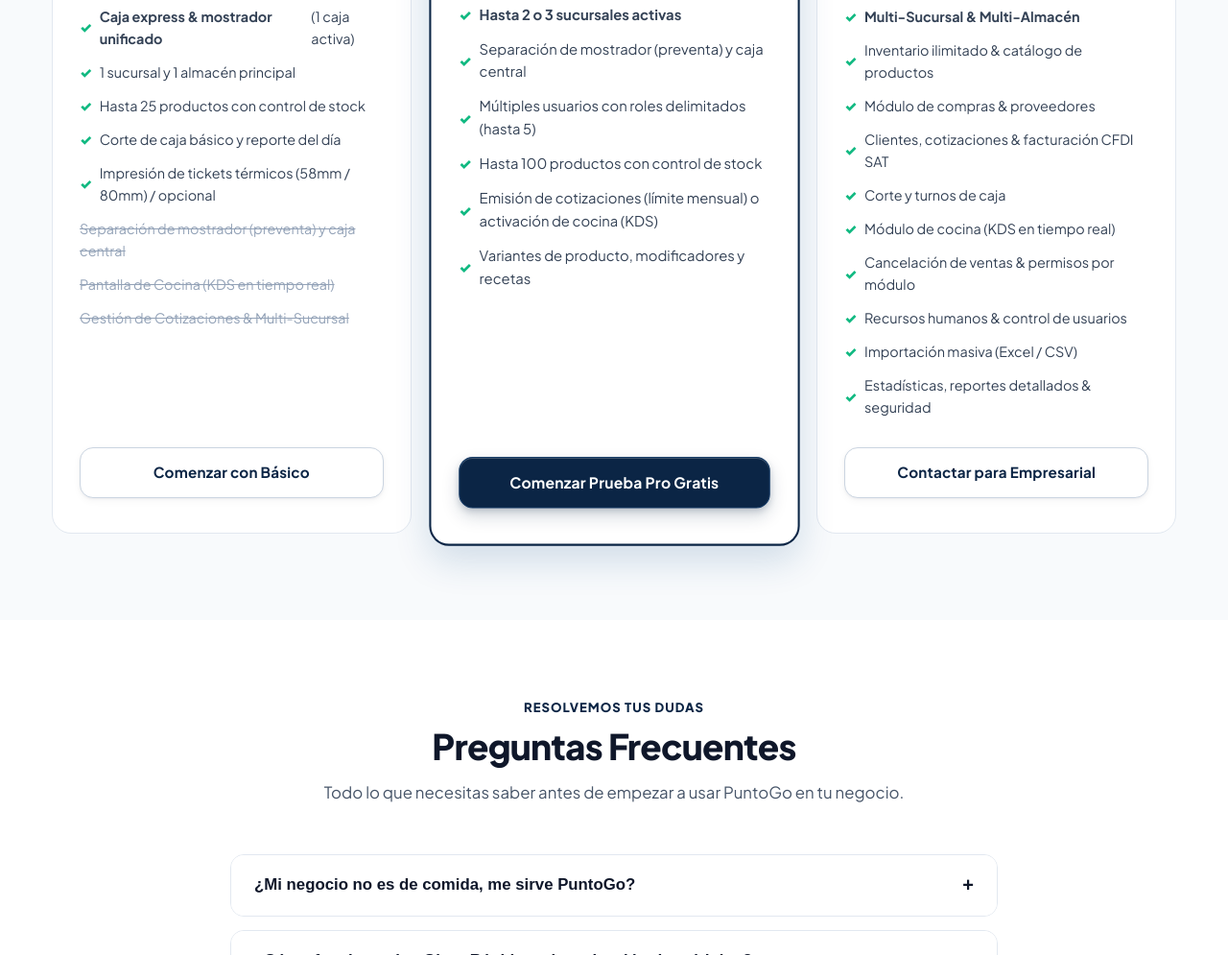
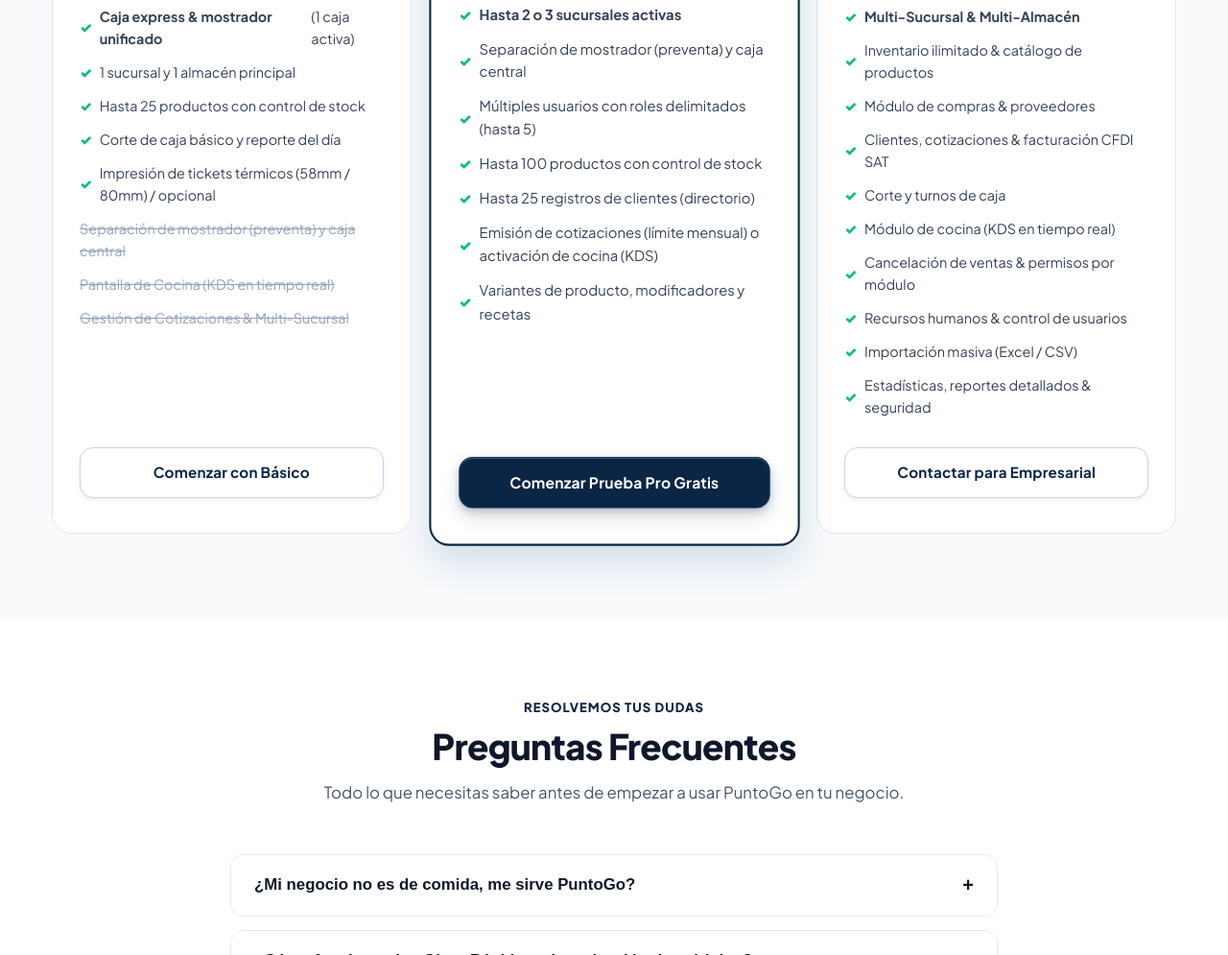
Before and after one commit to J3susAlf/puntogo-landing, a website: page index.html in a window 1280 px wide. Shown: the part 5178-6173 px from the top of the page at 96% size. Drawn offline with Linux system fonts and the light colour scheme.

Commit message:
AGREGACION DE UN PUNTO ADICIONAL EN PRO NEGOCIO

```diff
--- a/index.html
+++ b/index.html
@@ -848,6 +848,7 @@
             <li class="check">Separación de mostrador (preventa) y caja central</li>
             <li class="check">Múltiples usuarios con roles delimitados (hasta 5)</li>
             <li class="check">Hasta 100 productos con control de stock</li>
+            <li class="check">Hasta 25 registros de clientes (directorio)</li>
             <li class="check">Emisión de cotizaciones (límite mensual) o activación de cocina (KDS)</li>
             <li class="check">Variantes de producto, modificadores y recetas</li>
           </ul>
```
